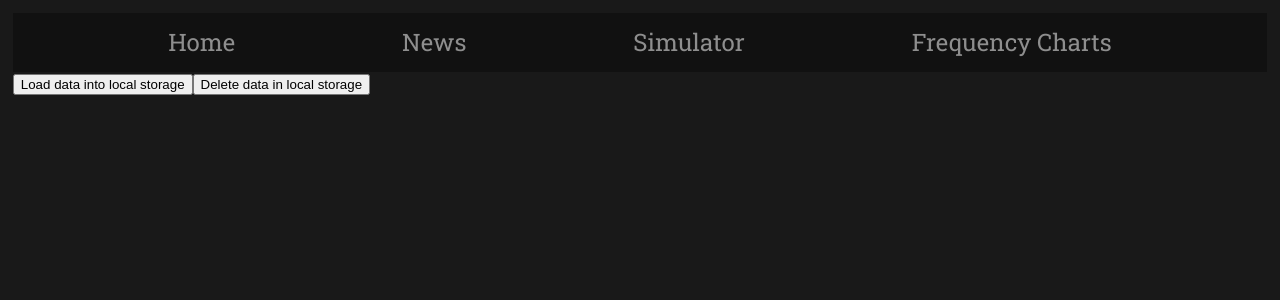
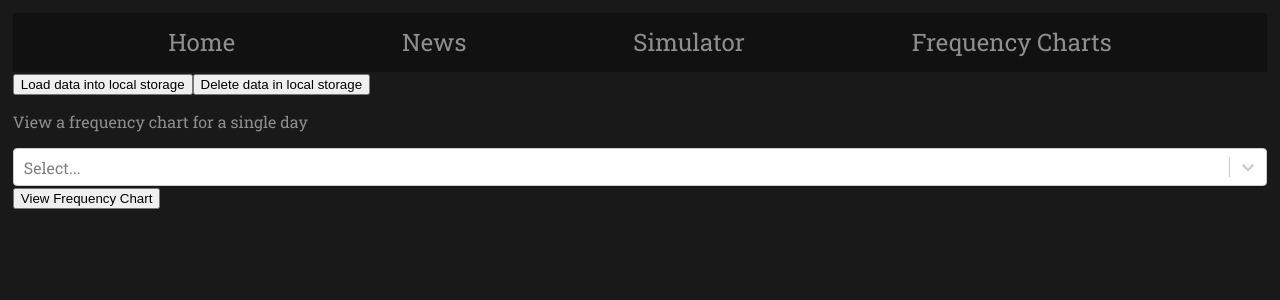
Before and after one commit to christophermarek/stocknewsanalyzer, a React (Create React App) app in the folder simulator/: page /frequencycharts in a window 1280 px wide. Shown: the top 300 px of the page. Built offline with nearby package versions, Linux system fonts and the light colour scheme; no server answers.

Commit message:
One day frequency chart

```diff
--- /dev/null
+++ b/simulator/src/charts/VerticalBar.jsx
@@ -0,0 +1,52 @@
+import React from 'react';
+import { Bar } from 'react-chartjs-2';
+
+const example_data = {
+  labels: ['Red', 'Blue', 'Yellow', 'Green', 'Purple', 'Orange'],
+  datasets: [
+    {
+      label: '# of Votes',
+      data: [12, 19, 3, 5, 2, 3],
+      backgroundColor: [
+        'rgba(255, 99, 132, 0.2)',
+        'rgba(54, 162, 235, 0.2)',
+        'rgba(255, 206, 86, 0.2)',
+        'rgba(75, 192, 192, 0.2)',
+        'rgba(153, 102, 255, 0.2)',
+        'rgba(255, 159, 64, 0.2)',
+      ],
+      borderColor: [
+        'rgba(255, 99, 132, 1)',
+        'rgba(54, 162, 235, 1)',
+        'rgba(255, 206, 86, 1)',
+        'rgba(75, 192, 192, 1)',
+        'rgba(153, 102, 255, 1)',
+        'rgba(255, 159, 64, 1)',
+      ],
+      borderWidth: 1,
+    },
+  ],
+};
+
+const example_options = {
+  scales: {
+    yAxes: [
+      {
+        ticks: {
+          beginAtZero: true,
+        },
+      },
+    ],
+  },
+};
+
+const VerticalBar = ( {data, options, header} ) => (
+  <>
+    <div className='header'>
+      <h1 className='title'>{header}</h1>
+    </div>
+    <Bar data={data} options={example_options} />
+  </>
+);
+
+export default VerticalBar;
--- a/simulator/src/simulator/FrequencyCharts.tsx
+++ b/simulator/src/simulator/FrequencyCharts.tsx
@@ -1,10 +1,18 @@
 import React, { useEffect, useState } from "react";
 import { getAllFrequencyLists } from "../API";
+import Select from 'react-select';
+import VerticalBar from "../charts/VerticalBar";
+
 type Props = simulatorProps
+
+const wsbSymbolsToFilter = ['is', 'open', 'for', 'lmao', 'now', 'on', 'bro', 'new'];
 
 const Article: React.FC<Props> = ( { } ) => {
 
     const [frequencyLists, setFrequencyLists] = useState<Array<wsbFrequencyListItem>>();
+    const [selectedOneDay, setSelectedOneDay] = useState<any>(null);
+    const [singleDayFrequencyChartActive, setSingleDayFrequencyChartActive] = useState<boolean>(false);
+    const [oneDayFrequencyChartData, setOneDayFrequencyChartData] = useState<any>();
 
     useEffect(() => {
 
@@ -48,13 +56,110 @@ const Article: React.FC<Props> = ( { } ) => {
         localStorage.removeItem('frequencyData');
     }
 
+    function getFrequenclyListsDatesArray(){
+        let datesToPass:any = [];
+        if(frequencyLists != undefined){
+            let size = frequencyLists.length;
+            for(let i = 0; i < size; i++){
+                datesToPass.push({value: frequencyLists[i].date, label: frequencyLists[i].date});
+            }
+        }
+
+        return datesToPass.reverse();
+    }
+
+
+    function singleDayFrequencyChartClicked(){
+        if(selectedOneDay != null && frequencyLists != undefined){
+            setSingleDayFrequencyChartActive(true);
+
+            let size = frequencyLists.length;
+            for(let i = 0; i < size; i++){
+                if(frequencyLists[i].date == selectedOneDay.value){
+                    setOneDayFrequencyChartData(frequencyLists[i]);
+                }
+            }
+        }else{
+            alert("Must select a date from the dropdown");
+        }
+    }
+
+    function getSingleDayFrequencyDataFixed(){
+        //want to skip entries with frequency < n
+
+
+        let tickerLabels = [];
+        let tickerCount = [];
+        let backgroundColor = [];
+        let borderColor = [];
+        //console.log("here");
+        //console.log(oneDayFrequencyChartData);
+        //console.log(oneDayFrequencyChartData.freqList);
+
+        for (let [key, value] of Object.entries(oneDayFrequencyChartData.freqList)) {
+
+            //console.log(`key: ${key} value: ${value}`);
+            //can filter words here
+            if(!wsbSymbolsToFilter.includes(key)){
+                if(Number(value) > 50){
+                    tickerLabels.push(key);
+                    tickerCount.push(value);
+
+                    var o = Math.round, r = Math.random, s = 255;
+                    let barBorder = 'rgba(' + o(r()*s) + ',' + o(r()*s) + ',' + o(r()*s) + ',' + 0.2 + ')';
+                    let barColor = 'rgba(' + o(r()*s) + ',' + o(r()*s) + ',' + o(r()*s) + ',' + 1 + ')'
+                    backgroundColor.push(barColor);
+                    borderColor.push(barBorder);
+                }
+            }
+
+
+        }
+
+        const finalData = {
+            labels: tickerLabels,
+            datasets: [
+              {
+                label: 'Frequecy of symbol usage',
+                data: tickerCount,
+                backgroundColor: backgroundColor,
+                borderColor: borderColor,
+                borderWidth: 1,
+              },
+            ],
+          };
+
+          return finalData;
+
+    }
+
     return (
         <div className="FrequencyCharts">
             <div className="loadDataForm">
                 <input type="button" onClick={loadDataIntoLocalStorage} value="Load data into local storage"/>
                 <input type="button" onClick={deleteDataInLocalStorage} value="Delete data in local storage"/>
             </div>
+
+            <div className="dataVisualizer">
+                <div className="singleDayFrequency">
+                    <p>View a frequency chart for a single day</p>
+                    <Select
+                        defaultValue={selectedOneDay}
+                        onChange={setSelectedOneDay}
+                        options={getFrequenclyListsDatesArray()}
+                    />
+                    <input type="button" onClick={singleDayFrequencyChartClicked} value="View Frequency Chart"/>
+
+                    {singleDayFrequencyChartActive && selectedOneDay != null && oneDayFrequencyChartData != undefined &&
+                        <>
+                            <p>Chart is active</p>
+                            <VerticalBar data={getSingleDayFrequencyDataFixed()} options={{}} header={`Frequency Chart for ${selectedOneDay.value}`}/>
+                        </>
+                    }
+                </div>
+            </div>
         </div>
+
     )
 }
 
```
Also changed, not shown: simulator/package.json (+12 -2 lines).
